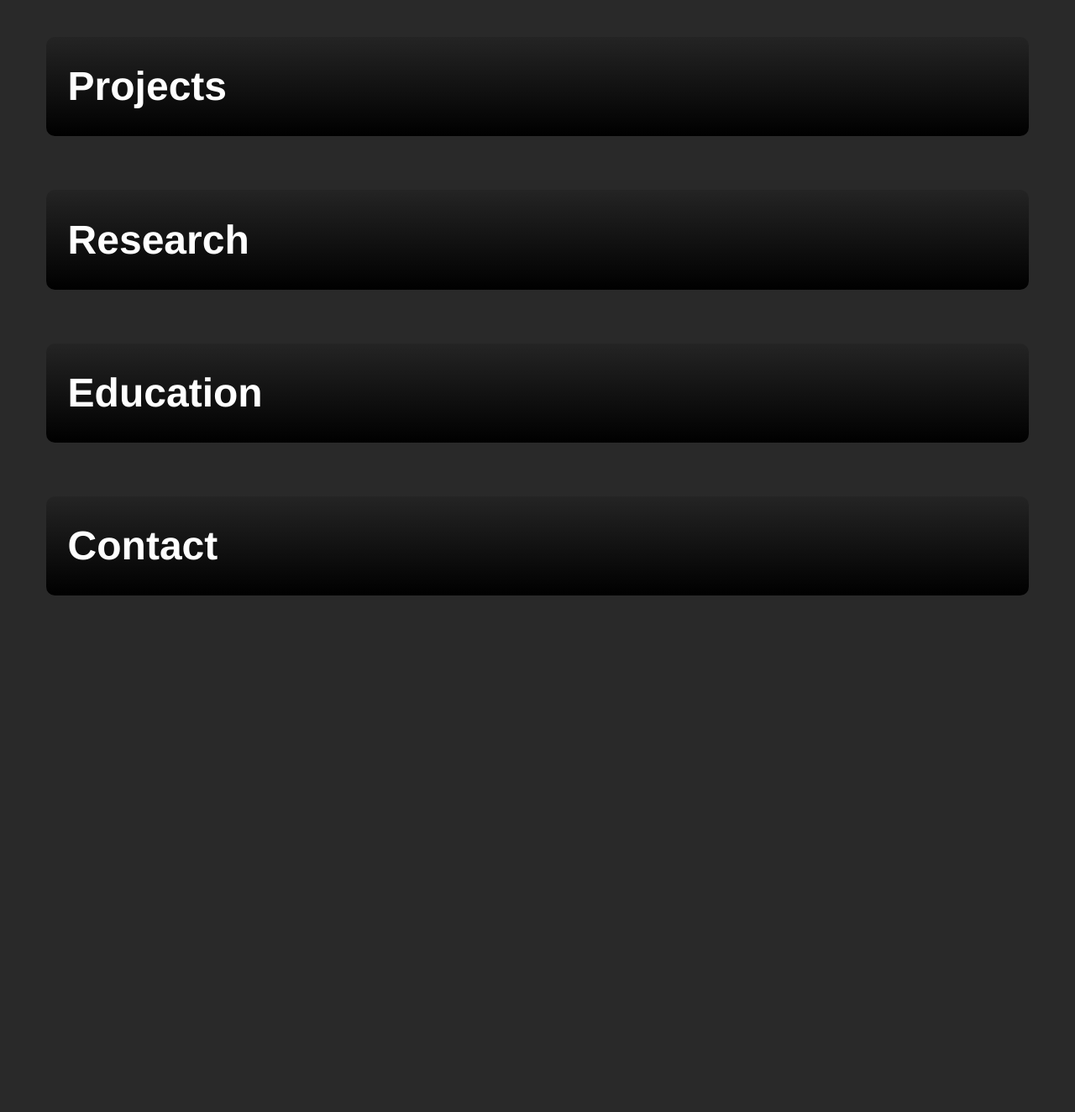
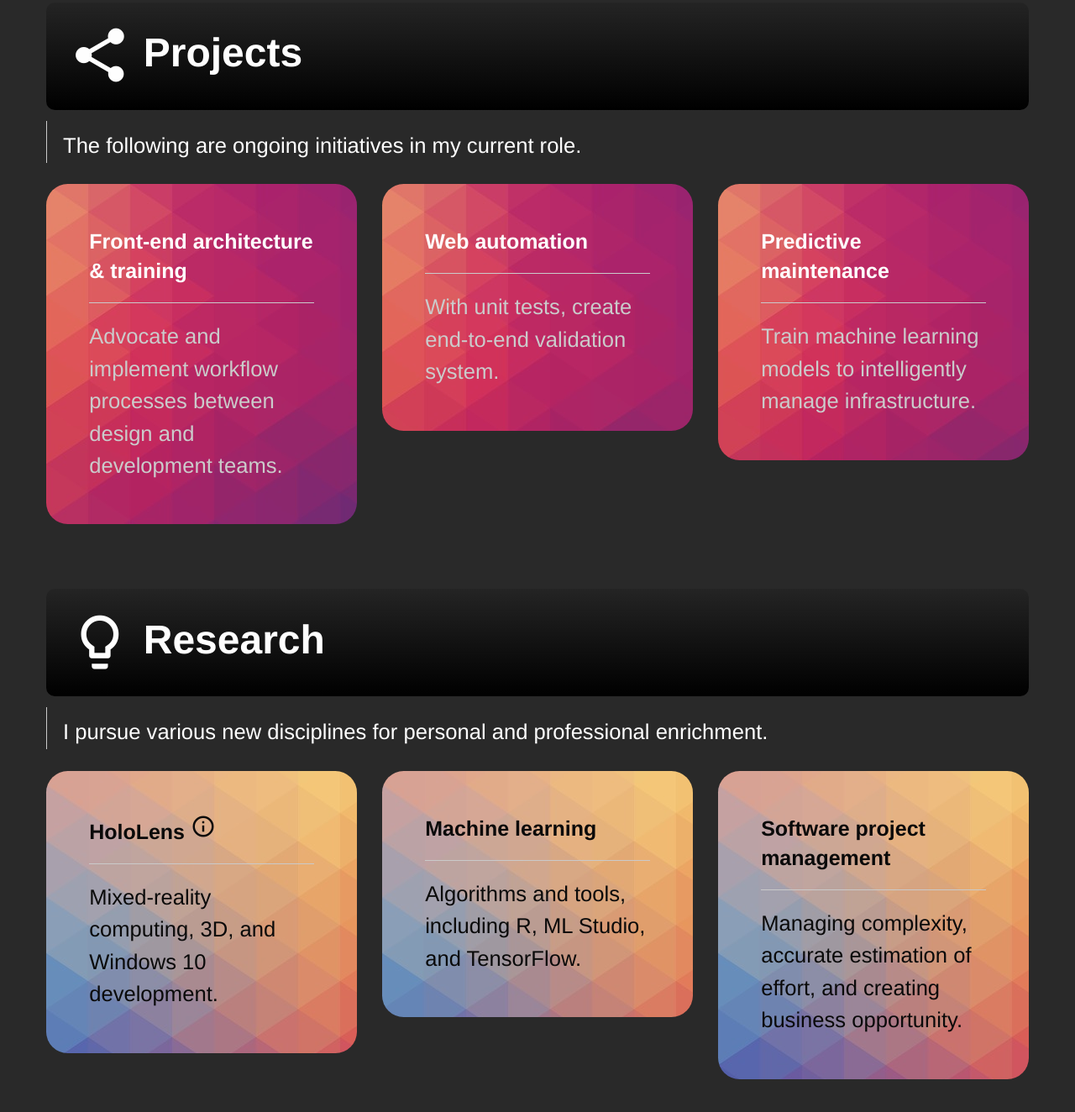
Before and after one commit to tagr/tagr.github.io, a website: page index.html in a window 1280 px wide. Shown: the part 1452-2776 px from the top of the page at 84% size. Before the commit the page ends 2174 px from the top, so only its background shows below. Drawn offline with Linux system fonts and the light colour scheme; a web font is replaced by a local one.

Commit message:
Added projects and research

```diff
--- a/index.html
+++ b/index.html
@@ -51,82 +51,102 @@
                     <p>
                         <h3>My technical competencies include:</h3>
                         <br>
-                        <ul class="small-3 columns">
+                        <ul class="small-12 large-4 columns">
                             <li>
                                 C#
-                                <i class="material-icons success">star</i>
-                                <i class="material-icons">star</i>
-                                <i class="material-icons">star</i>
-                                <i class="material-icons">star</i>
-                                <i class="material-icons">star_border</i>
-                            </li>
-                            <li>
-                                SQL
+                                <span class="rating">
                                     <i class="material-icons">star</i>
                                     <i class="material-icons">star</i>
                                     <i class="material-icons">star</i>
                                     <i class="material-icons">star</i>
                                     <i class="material-icons">star_border</i>
+                                </span>
+                            </li>
+                            <li>
+                                SQL
+                                <span class="rating">
+                                    <i class="material-icons">star</i>
+                                    <i class="material-icons">star</i>
+                                    <i class="material-icons">star</i>
+                                    <i class="material-icons">star</i>
+                                    <i class="material-icons">star_border</i>
+                                </span>
                             </li>
                             <li>
                                 CSS
+                                <span class="rating">
                                     <i class="material-icons">star</i>
                                     <i class="material-icons">star</i>
                                     <i class="material-icons">star</i>
                                     <i class="material-icons">star</i>
                                     <i class="material-icons">star_half</i>
+                                </span>
                             </li>
                             <li>
                                 JavaScript
+                                <span class="rating">
                                     <i class="material-icons">star</i>
                                     <i class="material-icons">star</i>
                                     <i class="material-icons">star</i>
                                     <i class="material-icons">star_half</i>
                                     <i class="material-icons">star_border</i>
+                                </span>
                             </li>
                             <li>
                                 Sitecore
+                                <span class="rating">
                                     <i class="material-icons">star</i>
                                     <i class="material-icons">star</i>
                                     <i class="material-icons">star</i>
                                     <i class="material-icons">star_border</i>
                                     <i class="material-icons">star_border</i>
+                                </span>
                             </li>
                         </ul>
-                        <ul class="small-6 columns">
+                        <ul class="small-12 large-7 columns">
                             <li>
                                 ASP.NET
+                                <span class="rating">
                                     <i class="material-icons">star</i>
                                     <i class="material-icons">star</i>
                                     <i class="material-icons">star</i>
                                     <i class="material-icons">star</i>
                                     <i class="material-icons">star_border</i>
+                                </span>
                             </li>
                             <li>
                                 Sass CSS
+                                <span class="rating">
                                     <i class="material-icons">star</i>
                                     <i class="material-icons">star</i>
                                     <i class="material-icons">star</i>
                                     <i class="material-icons">star_half</i>
                                     <i class="material-icons">star_border</i>
+                                </span>
                             </li>
                             <li>
                                 WPF &amp; Universal Windows Platform
+                                <span class="rating">
                                     <i class="material-icons">star</i>
                                     <i class="material-icons">star</i>
                                     <i class="material-icons">star</i>
                                     <i class="material-icons">star_border</i>
                                     <i class="material-icons">star_border</i>
+                                </span>
                             </li>
                             <li>
                                 Swift
+                                <span class="rating">
                                     <i class="material-icons">star</i>
                                     <i class="material-icons">star</i>
                                     <i class="material-icons">star_border</i>
                                     <i class="material-icons">star_border</i>
                                     <i class="material-icons">star_border</i>
+                                </span>
                             </li>
-                            <li>R <i class="material-icons new">fiber_new</i></li>
+                            <li>R
+                                <i class="material-icons new">fiber_new</i>
+                            </li>
                         </ul>
                     </p>
                 </section>
@@ -137,7 +157,36 @@
               <div class="small-12 columns">
                 <section>
                     <a name="projects"></a>
-                    <h1>Projects</h1>
+                    <h1><i class="material-icons">share</i> Projects</h1>
+                    <blockquote>
+                        The following are ongoing initiatives in my current role.
+                    </blockquote>
+                   <div class="row">
+                        <div class="small-12 large-4 columns">
+                            <div class="project p1">
+                                <h4>Front-end architecture &amp; training</h4>
+                                <hr>
+                                Advocate and implement workflow processes between
+                                design and development teams.
+                            </div>
+                        </div>
+                        <div class="small-12 large-4 columns">
+                            <div class="project p2">
+                                <h4>Web automation</h4>
+                                <hr>
+                                With unit tests, create end-to-end validation system.
+                            </div>
+                        </div>
+                        <div class="small-12 large-4 columns">
+                            <div class="project  p3">
+                                <h4>Predictive maintenance</h4>
+                                <hr>
+                                Train machine learning models to intelligently
+                                manage infrastructure.
+
+                            </div>
+                        </div>
+                    </div>
                 </section>
               </div>
           </div>
@@ -146,7 +195,41 @@
               <div class="small-12 columns">
                 <section>
                     <a name="research"></a>
-                    <h1>Research</h1>
+                    <h1><i class="material-icons">lightbulb_outline</i>  Research</h1>
+                    <blockquote>
+                        I pursue various new disciplines for personal and professional
+                        enrichment.
+                    </blockquote>
+                   <div class="row">
+                        <div class="small-12 large-4 columns">
+                            <div class="research">
+                                <h4>
+                                    HoloLens
+                                    <a href="https://www.microsoft.com/microsoft-hololens/en-us">
+                                        <i class="material-icons">info_outline</i>
+                                    </a>
+                                </h4>
+                                <hr>
+                                Mixed-reality computing, 3D, and Windows 10 development.
+                            </div>
+                        </div>
+                        <div class="small-12 large-4 columns">
+                            <div class="research">
+                                <h4>Machine learning</h4>
+                                <hr>
+                                Algorithms and tools, including R, ML Studio, and TensorFlow.
+                            </div>
+                        </div>
+                        <div class="small-12 large-4 columns">
+                            <div class="research">
+                                <h4>Software project management</h4>
+                                <hr>
+                                Managing complexity, accurate estimation of effort,
+                                and creating business opportunity.
+
+                            </div>
+                        </div>
+                    </div>
                 </section>
               </div>
           </div>
@@ -155,7 +238,7 @@
               <div class="small-12 columns">
                 <section>
                     <a name="education"></a>
-                    <h1>Education</h1>
+                    <h1><i class="material-icons">school</i> Education</h1>
                 </section>
               </div>
           </div>
@@ -164,7 +247,7 @@
               <div class="small-12 columns">
                 <section>
                     <a name="contact"></a>
-                    <h1>Contact</h1>
+                    <h1><i class="material-icons">message</i> Contact</h1>
                 </section>
               </div>
           </div>
--- /dev/null
+++ b/scss/_projects.scss
@@ -0,0 +1,35 @@
+@import 'settings';
+
+.project {
+    background: url("../assets/img/bgpoly.jpg") -600px 0 no-repeat;
+    border-radius: 1rem;
+    margin-bottom: 1rem;
+    padding: 2rem;
+
+    @include breakpoint(medium down) {
+        background-position: 0 -300px;
+    }
+
+    .material-icons {
+        color: $white;
+    }
+}
+
+.research {
+    @extend .project;
+    background: url("../assets/img/bgpoly.jpg") 0 -50px no-repeat;
+    color: $black;
+
+    @include breakpoint(medium down) {
+        background-position: 0 -100px;
+    }
+
+    h4 {
+        color: $black;
+    }
+
+    .material-icons {
+        color: $black;
+        font-size: 120%;
+    }
+}
--- a/scss/_settings.scss
+++ b/scss/_settings.scss
@@ -155,7 +155,7 @@ $list-nested-side-margin: 1.25rem;
 $defnlist-margin-bottom: 1rem;
 $defnlist-term-weight: $global-weight-bold;
 $defnlist-term-margin-bottom: 0.3rem;
-$blockquote-color: $dark-gray;
+$blockquote-color: $white;
 $blockquote-padding: rem-calc(9 20 0 19);
 $blockquote-border: 1px solid $medium-gray;
 $cite-font-size: rem-calc(13);
--- a/scss/app.scss
+++ b/scss/app.scss
@@ -49,11 +49,13 @@
 @include motion-ui-transitions;
 @include motion-ui-animations;
 
+@import "projects";
+
 
 .head {
     background: url("../assets/img/bgpoly.jpg") center center no-repeat;
     background-size: cover;
-    border: 3rem dotted rgba(255,255,255,0.1);
+    //border: 3rem dotted rgba(255,255,255,0.1);
     border-left: 0;
     border-right: 0;
     height: 20rem;
@@ -82,7 +84,6 @@ section {
     margin-top: 2rem;
 
     h1 {
-        background: rgba(48,48,48,1);
         background: rgba(36,36,36,1);
         background: -moz-linear-gradient(top, rgba(36,36,36,1) 0%, rgba(0,0,0,1) 100%);
         background: -webkit-gradient(left top, left bottom, color-stop(0%, rgba(36,36,36,1)), color-stop(100%, rgba(0,0,0,1)));
@@ -111,3 +112,9 @@ filter: progid:DXImageTransform.Microsoft.gradient( startColorstr='#242424', end
         }
     }
 }
+
+.rating {
+    @include breakpoint(medium down) {
+        display: block;
+    }
+}
```
Also changed, not shown: css/app.css. Lines whose indentation alone changed are shown as unchanged.
